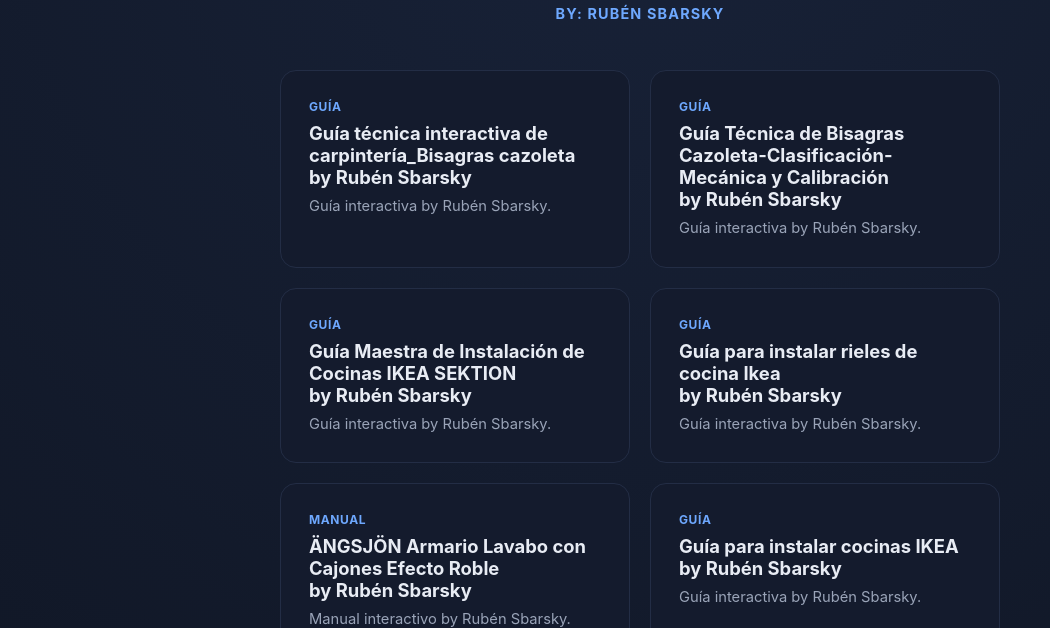
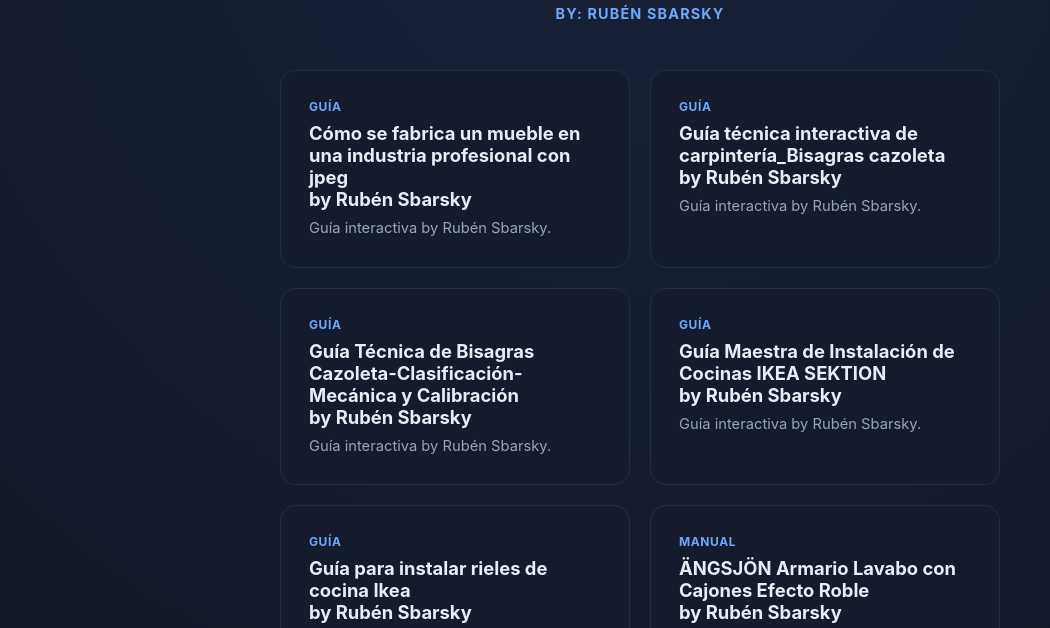
Before and after one commit to rubenurbano/instalacion-de-muebles-modulares, a plain HTML site: page index.html in a window 1280 px wide. Shown: the part 155-783 px from the top of the page, without its empty margins (0-1050 px from the left). Drawn offline with Linux system fonts and the light colour scheme.

Commit message:
Tarjeta: Cómo se fabrica un mueble en una industria profesional con jpeg

```diff
--- a/index.html
+++ b/index.html
@@ -92,6 +92,11 @@
   <p class="author">By: Rubén Sbarsky</p>
 
   <div class="grid">
+    <a class="card" href="https://rubenurbano.github.io/instalacion-de-muebles-modulares/como-se-fabrica-un-mueble-en-una-industria-profesional-con-jpeg.html">
+      <span class="tag">Guía</span>
+      <h2>Cómo se fabrica un mueble en una industria profesional con jpeg<br>by Rubén Sbarsky</h2>
+      <p>Guía interactiva by Rubén Sbarsky.</p>
+    </a>
     <a class="card" href="https://rubenurbano.github.io/instalacion-de-muebles-modulares/guia-tecnica-interactiva-de-carpinteria-bisagras-cazoleta.html">
       <span class="tag">Guía</span>
       <h2>Guía técnica interactiva de carpintería_Bisagras cazoleta<br>by Rubén Sbarsky</h2>
```
